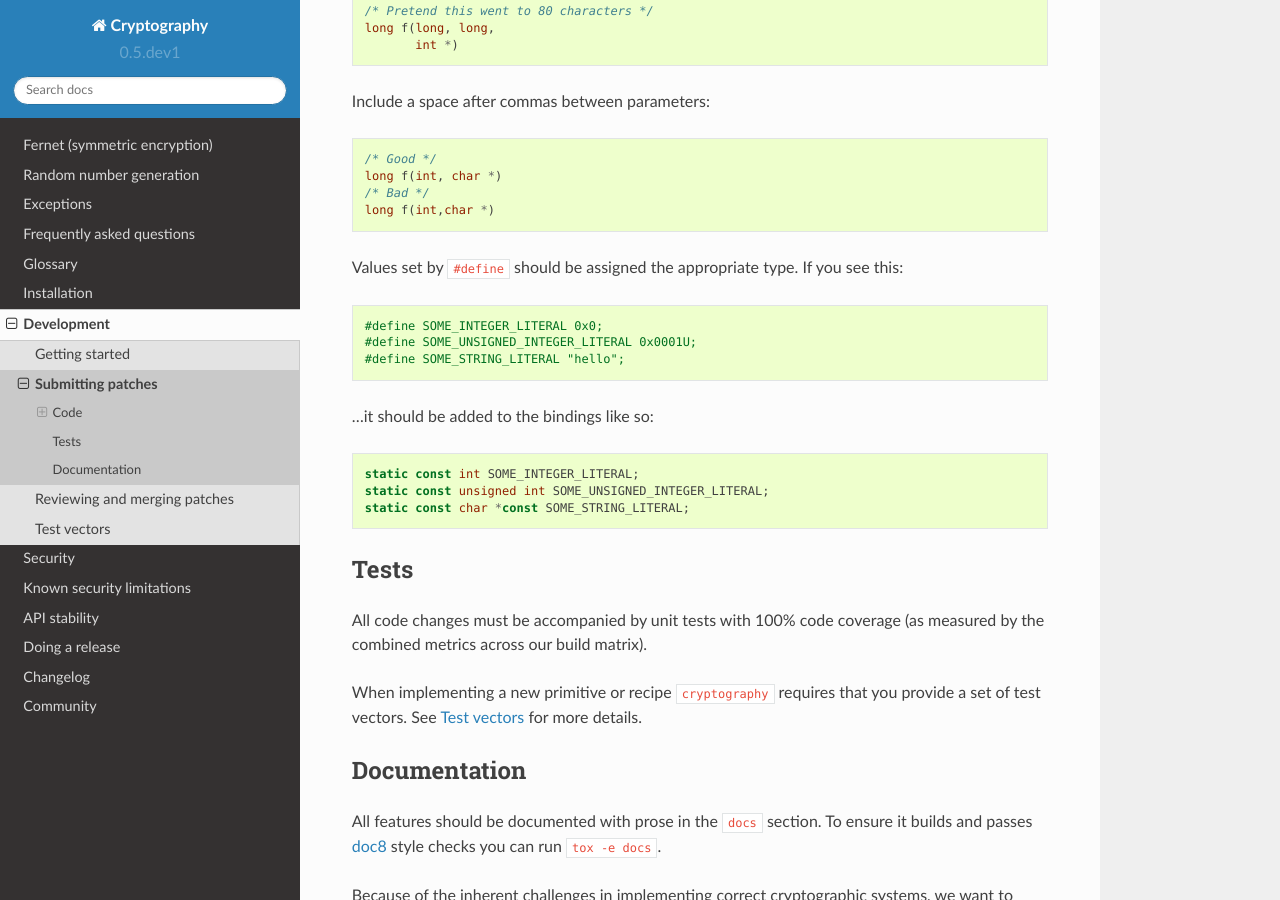
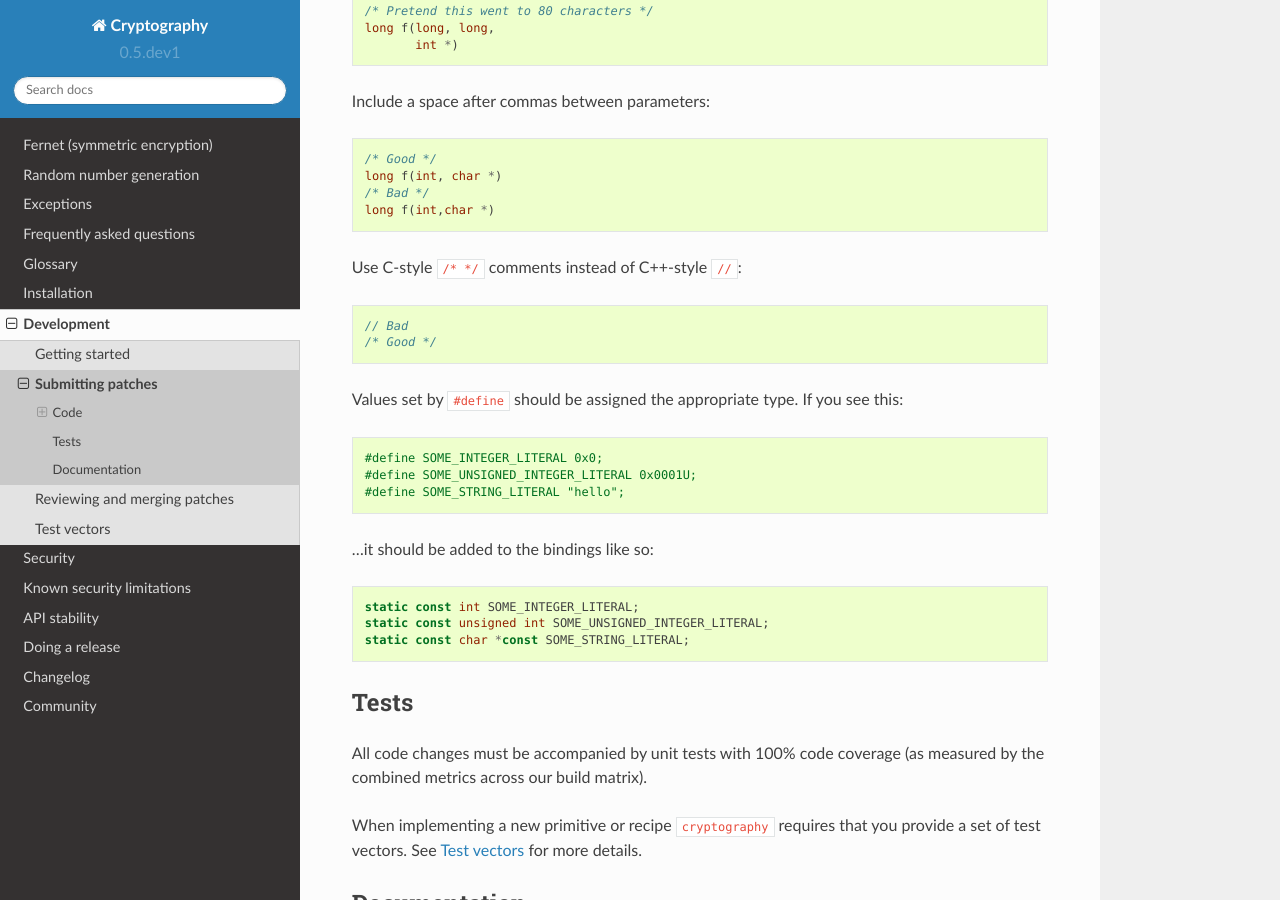
Before and after one commit to WebKing0121/cryptography, a Sphinx documentation site: the page built from docs/development/submitting-patches.rst, in a window 1280 px wide and 900 px high, scrolled down 2236 px. Built offline with Sphinx 7.4.7 and the Read the Docs theme 2.0.0, drawn with Linux system fonts in a browser that asks for light colours; pages that are not in the unit, such as notebooks, are missing from menus.

Commit message:
Add note about using C-style vs C++-style comments

```diff
--- a/docs/development/submitting-patches.rst
+++ b/docs/development/submitting-patches.rst
@@ -123,6 +123,13 @@ Include a space after commas between parameters:
     /* Bad */
     long f(int,char *)
 
+Use C-style ``/* */`` comments instead of C++-style ``//``:
+
+.. code-block:: c
+
+    // Bad
+    /* Good */
+
 Values set by ``#define`` should be assigned the appropriate type. If you see
 this:
 
```
